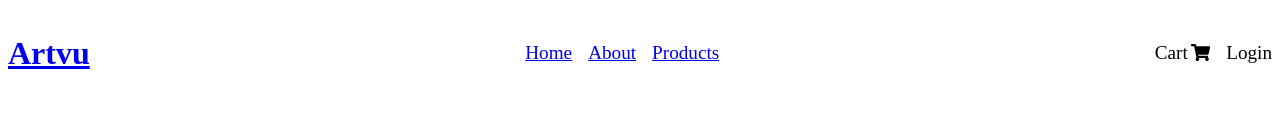
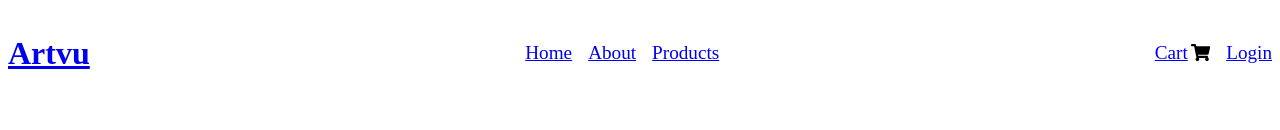
Before and after one commit to EnFlorian/artvu-ecom, a React (Create React App) app: page / in a window 1280 px wide. Shown: the top 130 px of the page. Built offline with nearby package versions, Linux system fonts and the light colour scheme; grey boxes are pictures that could not be loaded; the HTML template or start-up script is replaced by a standard one.

Commit message:
Fixed routing

```diff
--- a/src/components/Navbar/Navbar.tsx
+++ b/src/components/Navbar/Navbar.tsx
@@ -22,10 +22,12 @@ const Navbar = () => {
         </ul>
         <ul className="navbar__navlinks">
           <li className="navbar__navlink">
-            Cart
+            <Link to="/cart">Cart</Link>
             <FaShoppingCart className="navbar__shopping-cart" />
           </li>
-          <li className="navbar__navlink">Login</li>
+          <li className="navbar__navlink">
+            <Link to="/auth">Login</Link>
+          </li>
         </ul>
       </div>
     </nav>
```
